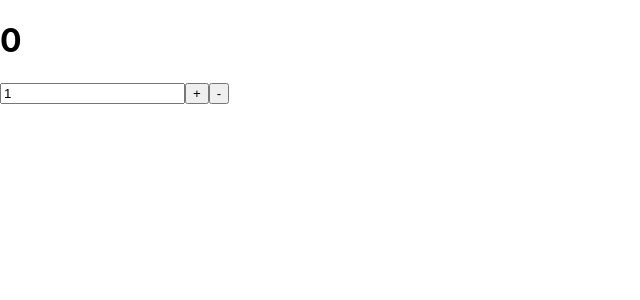
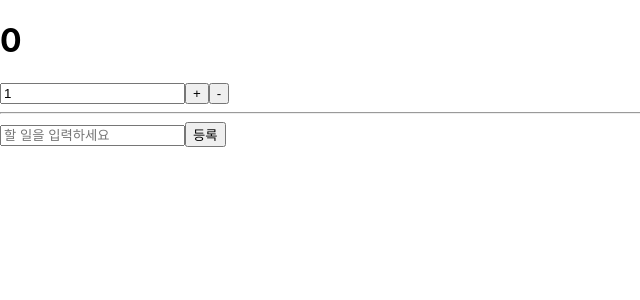
Before and after one commit to kdo0129/react-redux, a React (Create React App) app: page / in a window 1280 px wide. Shown: the top 300 px of the page, without its empty margins (0-640 px from the left). Built offline with nearby package versions, Linux system fonts and the light colour scheme.

Commit message:
할 일 목록 구현

```diff
--- a/src/App.js
+++ b/src/App.js
@@ -1,9 +1,12 @@
 import React from 'react';
 import CounterContainer from './containers/CounterContainer';
+import TodosContainer from './containers/TodosContainer';
 function App() {
 	return (
 		<div>
 			<CounterContainer />
+			<hr />
+			<TodosContainer />
 		</div>
 	);
 }
--- /dev/null
+++ b/src/components/Todos.js
@@ -0,0 +1,51 @@
+import React, { useState } from 'react';
+
+const TodoItem = React.memo(({ todo, onToggle }) => {
+	return (
+		<li
+			style={{
+				textDecoration: todo.done ? 'line-through' : 'none',
+			}}
+			onClick={() => onToggle(todo.id)}
+		>
+			{todo.text}
+		</li>
+	);
+});
+
+const TodoList = React.memo(({ todos, onToggle }) => {
+	return (
+		<ul>
+			{todos.map((todo) => (
+				<TodoItem key={todo.id} todo={todo} onToggle={onToggle} />
+			))}
+		</ul>
+	);
+});
+
+const Todos = ({ todos, onCreate, onToggle }) => {
+	const [text, setText] = useState('');
+	const onChange = (e) => setText(e.target.value);
+	const onSubmit = (e) => {
+		e.preventDefault();
+		onCreate(text);
+		setText('');
+	};
+	return (
+		<>
+			<div>
+				<form onSubmit={onSubmit}>
+					<input
+						value={text}
+						onChange={onChange}
+						placeholder="할 일을 입력하세요"
+					/>
+					<button type="submit">등록</button>
+				</form>
+				<TodoList todos={todos} onToggle={onToggle} />
+			</div>
+		</>
+	);
+};
+
+export default React.memo(Todos);
--- /dev/null
+++ b/src/containers/TodosContainer.js
@@ -0,0 +1,16 @@
+import React, { useCallback } from 'react';
+import Todos from '../components/Todos';
+import { useSelector, useDispatch } from 'react-redux';
+import { addTodo, toggleTodo } from '../modules/todos';
+
+const TodosContainer = () => {
+	const todos = useSelector((state) => state.todos);
+	const dispatch = useDispatch();
+
+	const onCreate = useCallback((text) => dispatch(addTodo(text)), [dispatch]);
+	const onToggle = useCallback((id) => dispatch(toggleTodo(id)), [dispatch]);
+
+	return <Todos todos={todos} onCreate={onCreate} onToggle={onToggle} />;
+};
+
+export default TodosContainer;
```
